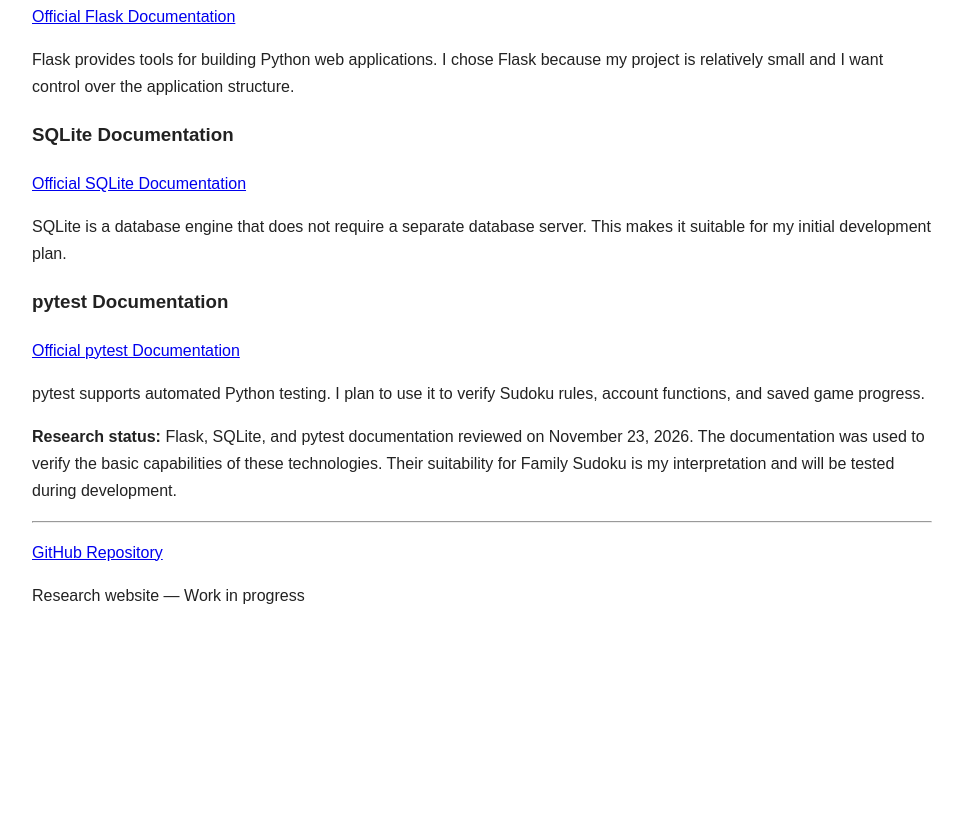
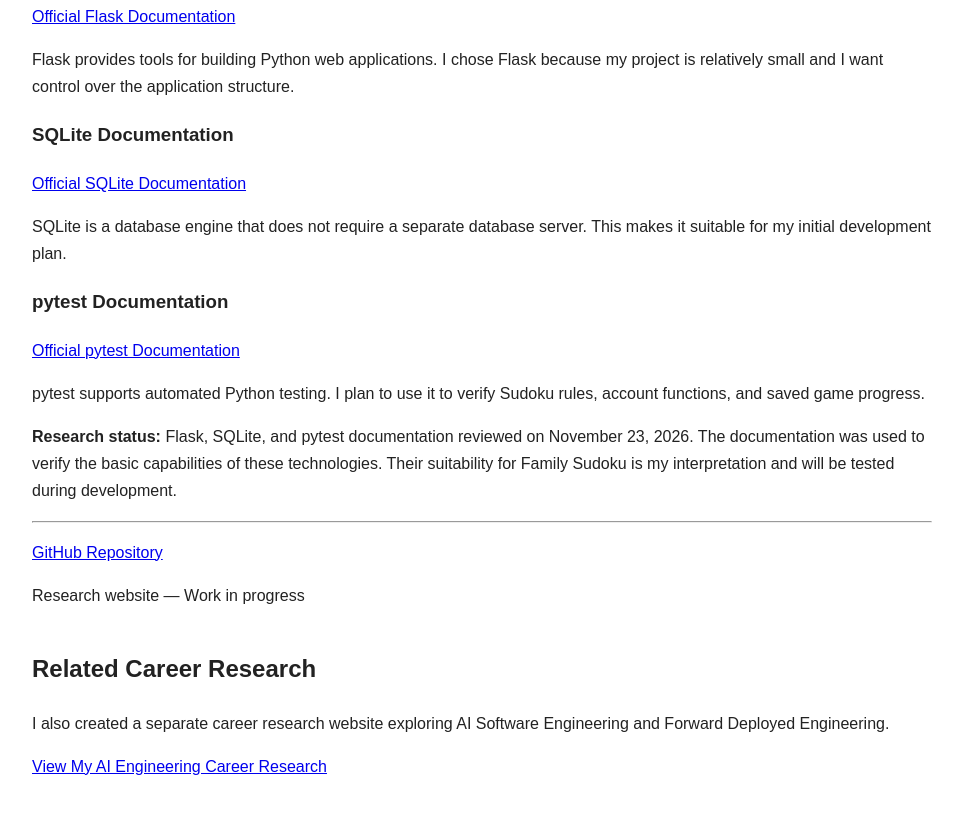
Before and after one commit to mmm286masud/family-sudoku, a plain HTML site: page research-site/index.html in a window 1280 px wide. Shown: the part 3434-4248 px from the top of the page, without its empty margins (158-1121 px from the left). Before the commit the page ends 4119 px from the top, so only its background shows below. Drawn offline with Linux system fonts and the light colour scheme.

Commit message:
Add related career research section to index.html

```diff
--- a/research-site/index.html
+++ b/research-site/index.html
@@ -321,6 +321,23 @@ interpretation and will be tested during development.
             </a>
         </p>
         <p>Research website — Work in progress</p>
+
+<section id="career-research">
+    <h2>Related Career Research</h2>
+
+    <p>
+        I also created a separate career research website
+        exploring AI Software Engineering and
+        Forward Deployed Engineering.
+    </p>
+
+    <p>
+        <a href="https://mmm286masud.github.io/career-portfolio/">
+            View My AI Engineering Career Research
+        </a>
+    </p>
+</section>
+
     </footer>
 </body>
 </html>
```
